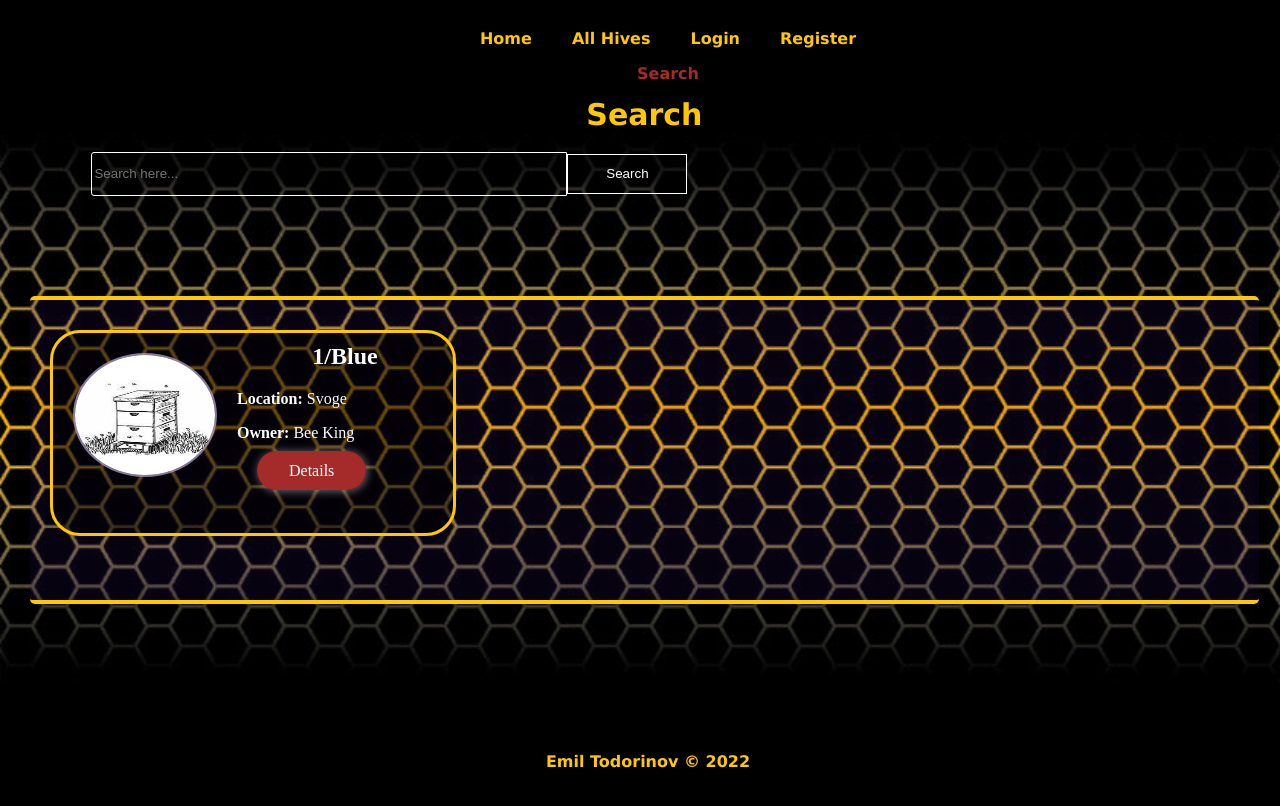
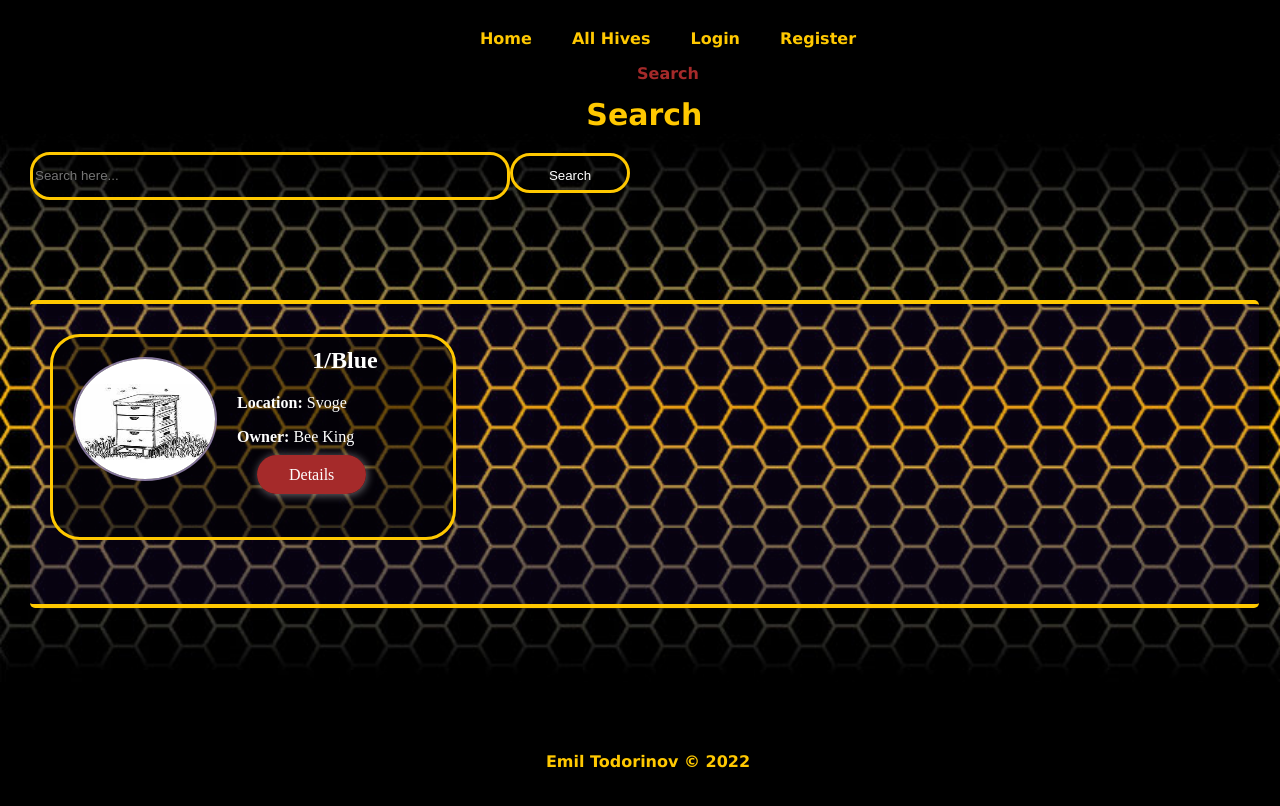
Before and after one commit to etodorinov/beeProject, a React (Create React App) app in the folder client/: page /hives/search in a window 1280 px wide. Shown: the top 806 px of the page. Built offline with nearby package versions, Linux system fonts and the light colour scheme.

Commit message:
Stylization change

```diff
--- a/client/public/css/search.css
+++ b/client/public/css/search.css
@@ -9,26 +9,22 @@
   font-family: Verdana, Geneva, Tahoma, sans-serif;
 }
 
-.search-form {
-  display: inline;
-  width: 500px;
-  height: 40px;
-  background: #444;
-  background: rgba(0, 0, 0, 0.2);
-  border-radius: 3px;
-  box-shadow: 0 2px 5px 0 rgba(0, 0, 0, 0.2);
-  margin-left: 5%;
-  margin-top: 100%;
+.test {
+  justify-content: center;
+  display: flex;
+  color: white;
 }
 
 .search-form input,
 select {
+  display: inline-block;
   width: 470px;
   color: #ccc;
   background: transparent;
-  border-radius: 3px 0 0 3px;
   height: 40px;
-  border: 1px solid #fff;
+  border: 3px solid rgb(255, 200, 0);
+  border-radius: 20px;
+
 }
 
 .search-form option {
@@ -37,14 +33,14 @@ select {
 }
 
 .search-form button {
-  position: relative;
-  padding: 0;
   cursor: pointer;
   height: 40px;
   width: 120px;
   color: #fff;
-  border: 1px solid #fff;
+  border: 3px solid rgb(255, 200, 0);
+  border-radius: 20px;
   background: transparent;
+  padding-top: 6px;
 }
 
 .search-list {
```
